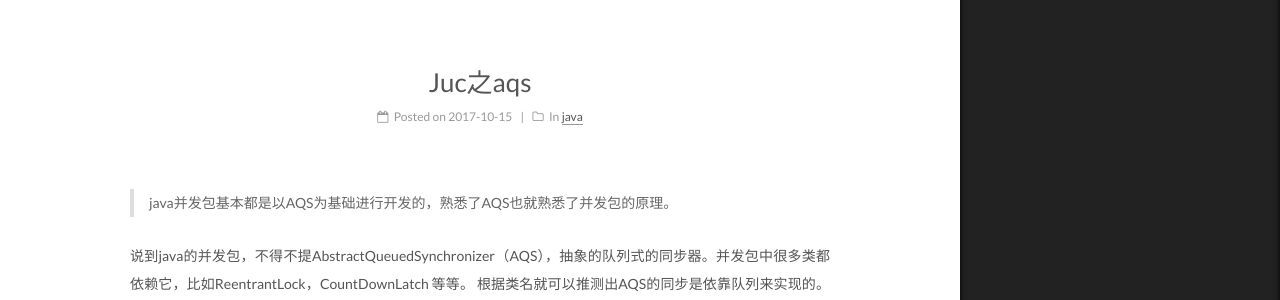
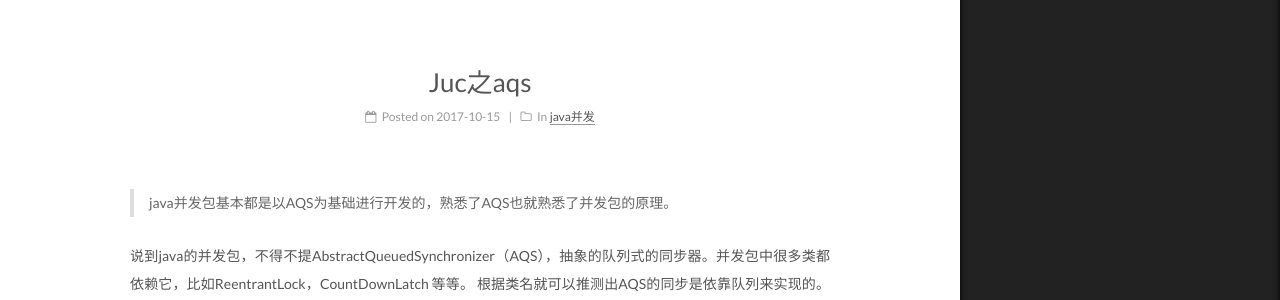
Before and after one commit to thunderthunderthunder/thunderthunderthunder.github.io, a Jekyll site: the page built from _posts/2017-10-15-JUC之AQS.md, in a window 1280 px wide. Shown: the part 278-578 px from the top of the page. Built offline with Jekyll 4.4.1, drawn with Linux system fonts in a browser that asks for light colours.

Commit message:
Update 2017-10-15-JUC之AQS.md

```diff
--- a/_posts/2017-10-15-JUC之AQS.md
+++ b/_posts/2017-10-15-JUC之AQS.md
@@ -3,7 +3,7 @@ tite: JUC之AQS
 description: java并发包基本都是以AQS为基础进行开发的，熟悉了AQS也就熟悉了并发包的原理。
 date: 2017-10-15
 categories:
- - java
+ - java并发
 tags:
  - concurrent
  - 并发
```
